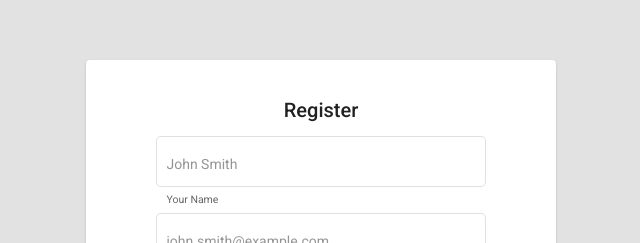
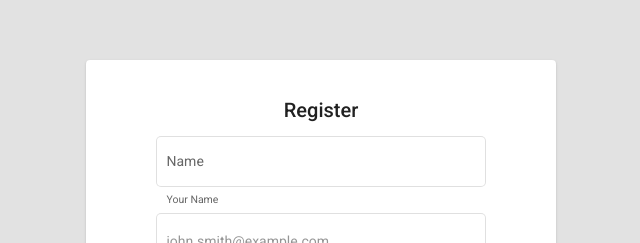
Before and after one commit to JonathanHarmon/TxMQ-Challenge-First-Go, an Angular app: page /signup in a window 1280 px wide. Shown: the part 127-370 px from the top of the page, without its empty margins (319-959 px from the left). Built offline with nearby package versions, Linux system fonts and the light colour scheme.

Commit message:
Changes to Signup Name Field Label

```diff
--- a/src/app/components/signup/signup.component.html
+++ b/src/app/components/signup/signup.component.html
@@ -8,6 +8,7 @@
 
         <mat-card-content>
           <mat-form-field class="example-full-width" appearance="outline">
+            <mat-label>Name</mat-label>
             <input matInput placeholder="John Smith">
             <mat-hint>Your Name</mat-hint>
           </mat-form-field>
```
